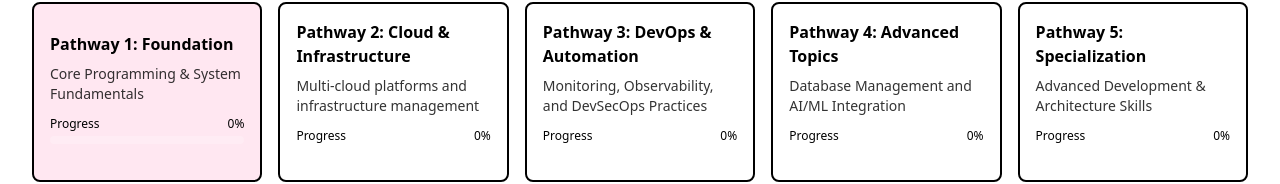
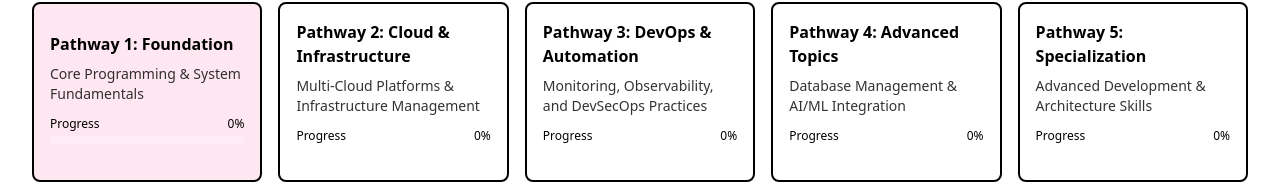
Before and after one commit to danielbooth-cloud/roadmap, a SvelteKit app: page / in a window 1280 px wide. Shown: the part 314-498 px from the top of the page. Built offline with nearby package versions, Linux system fonts and the light colour scheme.

Commit message:
feat: grammar

```diff
--- a/src/routes/+page.svelte
+++ b/src/routes/+page.svelte
@@ -62,7 +62,7 @@
 		{
 			id: 2,
 			title: "Cloud & Infrastructure",
-			description: "Multi-cloud platforms and infrastructure management",
+			description: "Multi-Cloud Platforms & Infrastructure Management",
 			sections: [
 				{
 					title: "Multi-Cloud Platforms",
@@ -83,7 +83,7 @@
 				{
 					title: "Kubernetes",
 					items: [
-						{ id: 'k8s-arch', title: 'Kubernetes Architecture and Frameworks', url: 'https://www.educative.io/courses/programming-with-kubernetes' },
+						{ id: 'k8s-arch', title: 'Kubernetes Architecture & Frameworks', url: 'https://www.educative.io/courses/programming-with-kubernetes' },
 						{ id: 'k8s-admin', title: 'Kubernetes Administration', url: 'https://kodekloud.com/courses/cka-certification-course-certified-kubernetes-administrator' },
 						{ id: 'istio', title: 'Service Mesh Concepts (Istio)', url: 'https://www.udemy.com/course/istio-hands-on-for-kubernetes' }
 					]
@@ -116,13 +116,13 @@
 		{
 			id: 4,
 			title: "Advanced Topics",
-			description: "Database Management and AI/ML Integration",
+			description: "Database Management & AI/ML Integration",
 			sections: [
 				{
 					title: "Database & Data Management",
 					items: [
 						{ id: 'redis', title: 'Redis/Valkey Administration', url: 'https://www.educative.io/courses/complete-guide-to-redis' },
-						{ id: 'nosql', title: 'NoSQL Database Design and Optimization', url: 'https://www.datacamp.com/courses/introduction-to-nosql' },
+						{ id: 'nosql', title: 'NoSQL Database Design & Optimization', url: 'https://www.datacamp.com/courses/introduction-to-nosql' },
 						{ id: 'mongodb', title: 'MongoDB', url: 'https://www.coursera.org/learn/introduction-to-mongodb' },
 						{ id: 'truenas', title: 'TrueNAS', url: 'https://www.udemy.com/course/truenas-fundamentals-for-beginners' },
 						{ id: 'vault', title: 'Secrets Management (Vault)', url: 'https://www.udemy.com/course/hashicorp-vault' }
```
